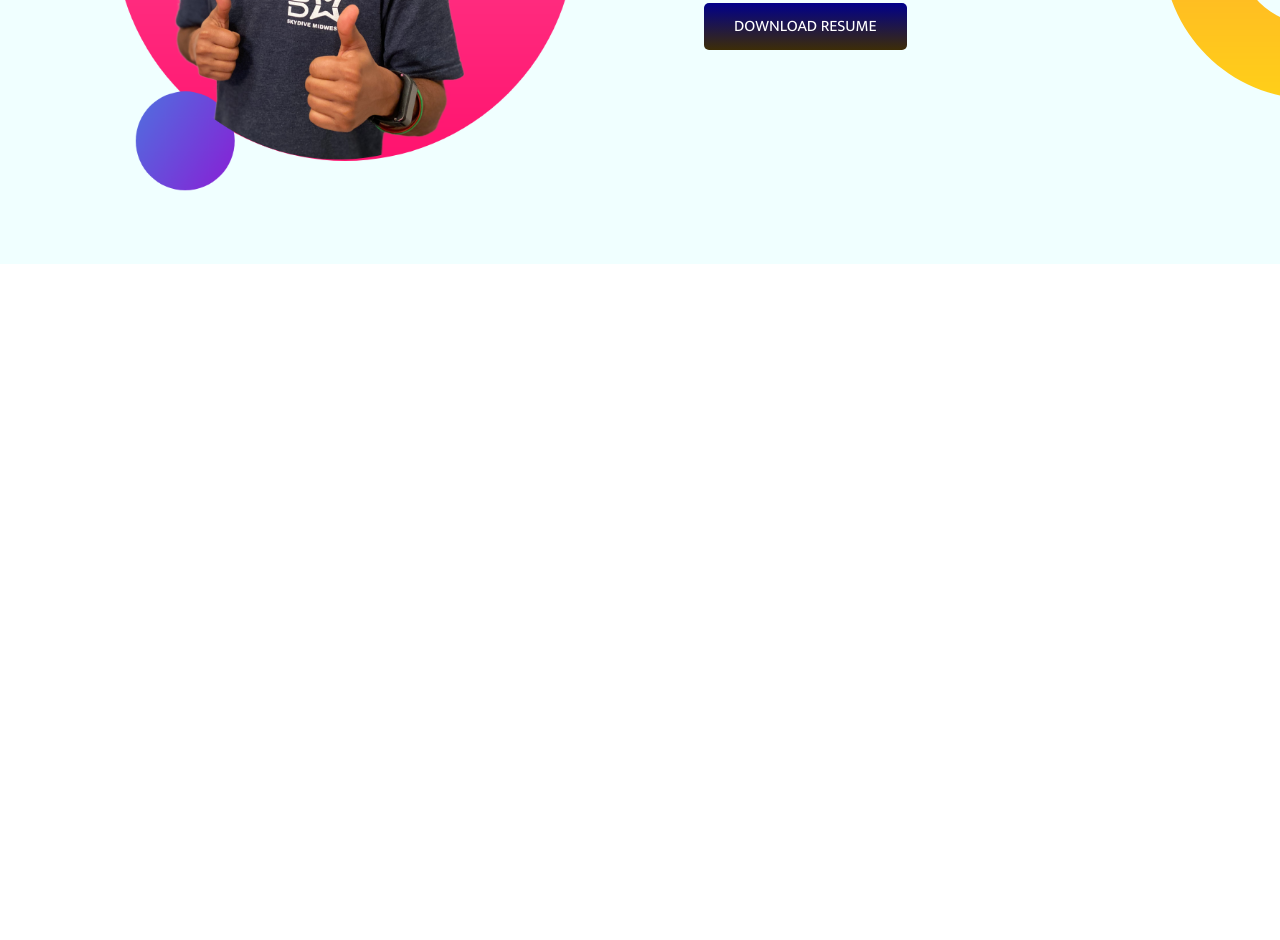
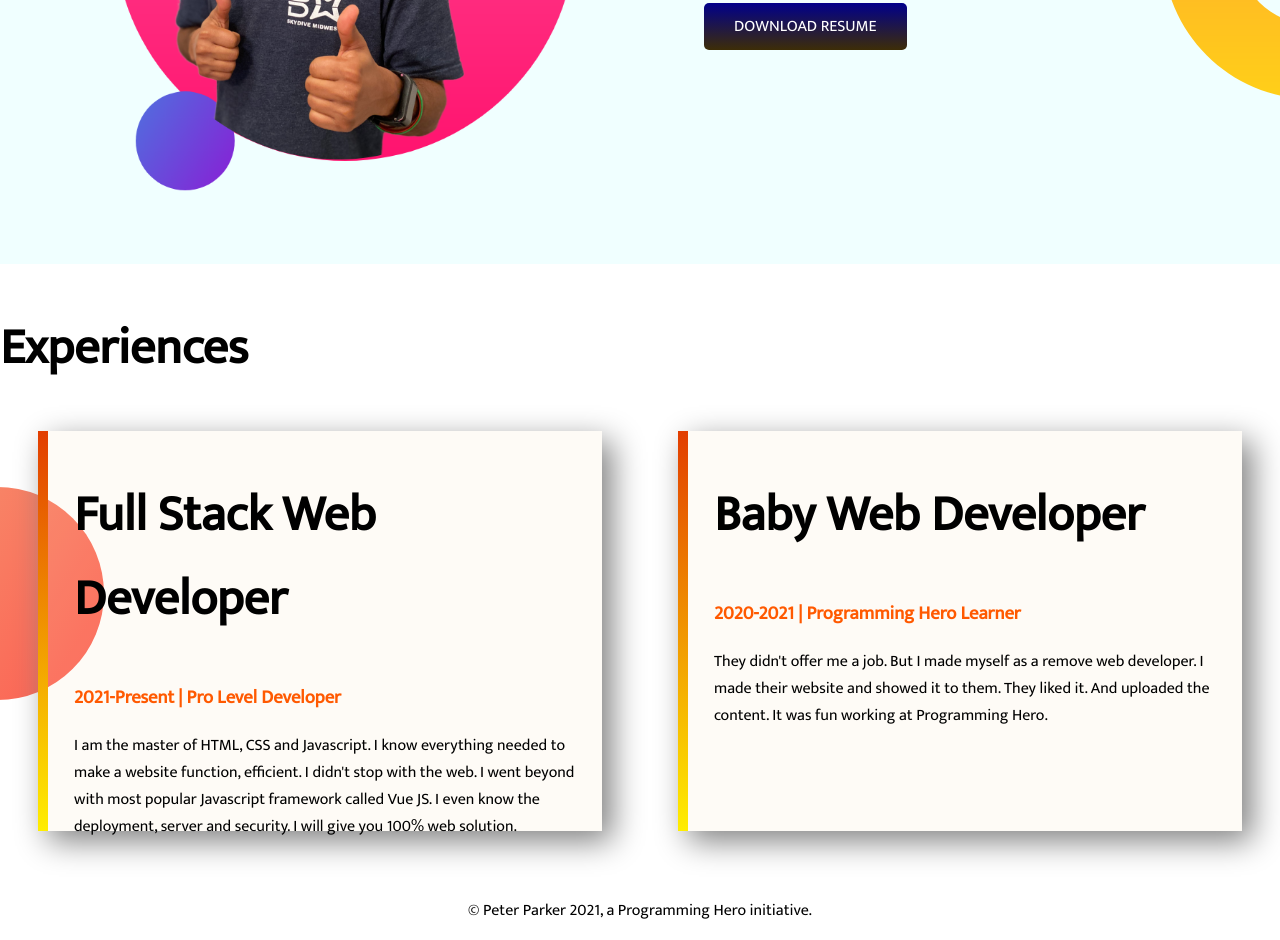
Before and after one commit to Billah-Tamim/n4-modul, a plain HTML site: page index.html in a window 1280 px wide. Shown: the part 1010-1950 px from the top of the page. Before the commit the page ends 1274 px from the top, so only its background shows below. Drawn offline with Linux system fonts and the light colour scheme.

Commit message:
last submit

```diff
--- a/index.html
+++ b/index.html
@@ -34,5 +34,23 @@
             <a target="_blank" class="button" href="https://www.youtube.com/watch?v=NeXbmEnpSz0">DOWNLOAD RESUME</a>
         </div>
     </section>
+    <section id="last_container">
+        <h1>Experiences</h1>
+        <div id="flex">
+            <div id="border" class="box">
+                <h1>Full Stack Web Developer</h1>
+                <h3>2021-Present | Pro Level Developer</h3>
+                <p>I am the master of HTML, CSS and Javascript. I know everything needed to make a website function, efficient. I didn't stop with the web. I went beyond with most popular Javascript framework called Vue JS. I even know the deployment, server and security. I will give you 100% web solution.</p>
+            </div>
+            <div class="box">
+                <h1>Baby Web Developer</h1>
+                <h3>2020-2021 | Programming Hero Learner</h3>
+                <p>They didn't offer me a job. But I made myself as a remove web developer. I made their website and showed it to them. They liked it. And uploaded the content. It was fun working at Programming Hero.</p>
+            </div>
+        </div>
+    </section>
+    <footer>
+        <p>© Peter Parker 2021, a Programming Hero initiative.</p>
+    </footer>
 </body>
 </html>
--- a/style.css
+++ b/style.css
@@ -37,3 +37,29 @@ h1{
     padding: 10px 30px;
     border: none;
 }
+#flex{
+    display: flex;
+}
+.box h3{
+    color: rgb(255, 89, 0);
+}
+.box{
+    width: 40%;
+    height: 400px;
+    padding: 0 2%;
+    margin: 0 3%;
+    margin-bottom: 50px;
+    background-color: rgba(245, 222, 179, 0.125);
+    box-shadow: 10px 10px 30px gray;
+    border-left: 10px solid;
+    border-image: linear-gradient(rgb(226, 61, 1), rgb(255, 238, 0));
+    border-image-slice: 1;
+}
+#last_container{
+    background-image: url(images/exp-bg.png);
+    background-repeat: no-repeat;
+    background-position: left;
+}
+footer p{
+    text-align: center;
+}
```
